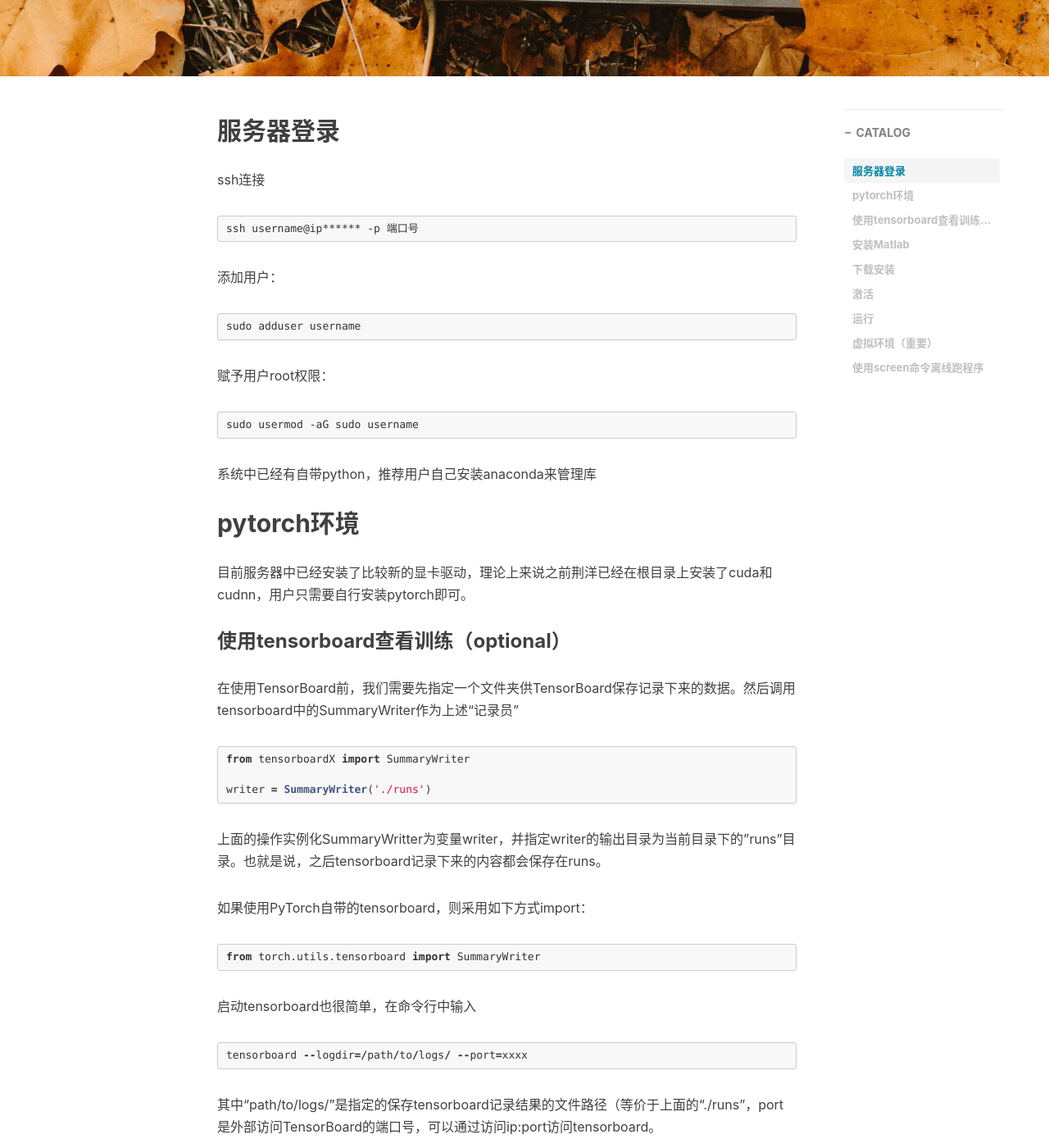
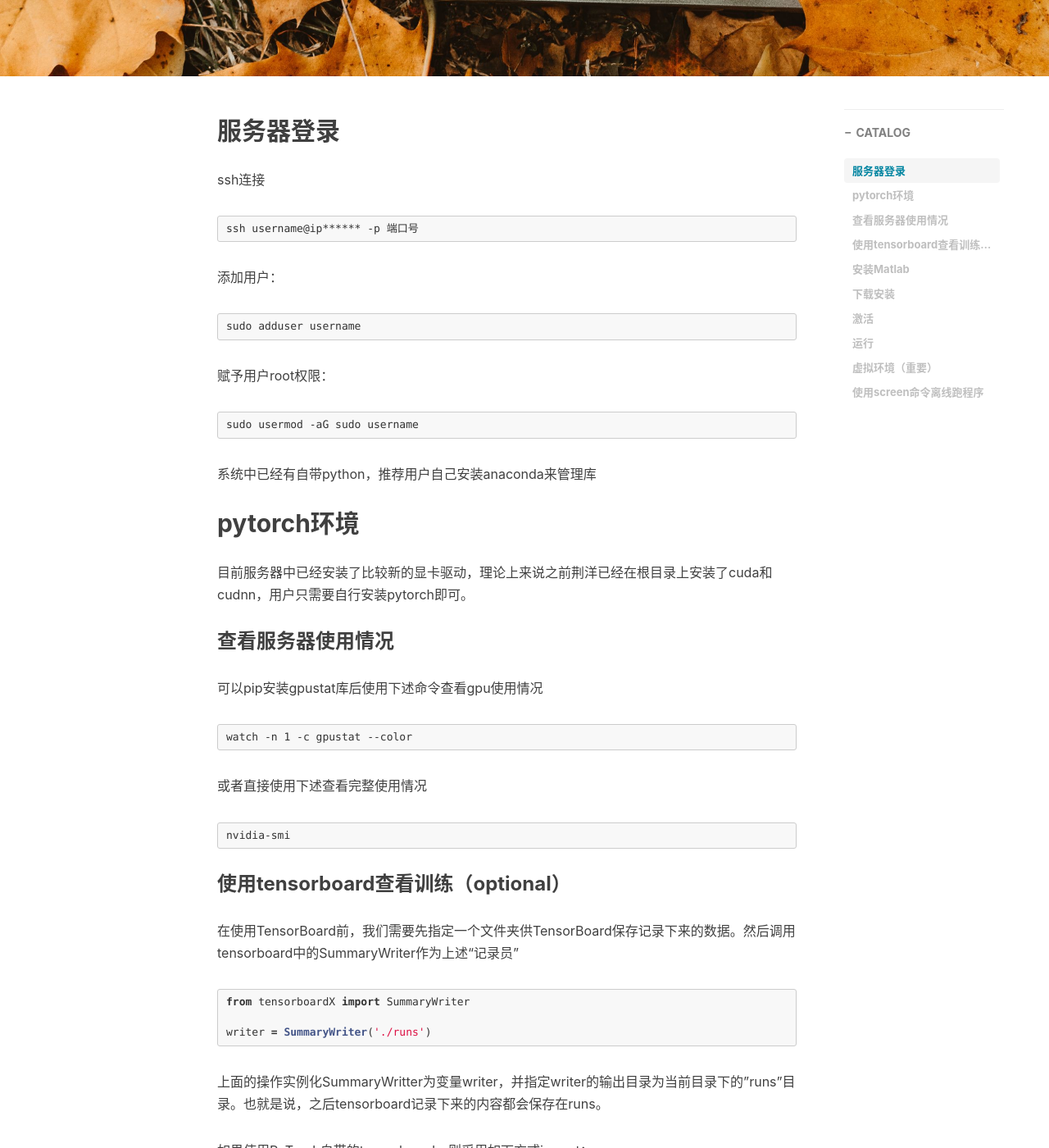
Before and after one commit to sharkjingyang/sharkjingyang.github.io, a Jekyll site: the page built from _posts/2020-12-17-Server Reference.md, in a window 1280 px wide and 1400 px high, scrolled down 452 px. Shown: the whole window at 82% size. Built offline with Jekyll 4.4.1, drawn with Linux system fonts in a browser that asks for light colours; nearby versions of some CDN libraries; comment, search, counter and statistics services are not loaded.

Commit message:
Update 2020-12-17-Server Reference.md

````diff
--- a/_posts/2020-12-17-Server Reference.md
+++ b/_posts/2020-12-17-Server Reference.md
@@ -37,6 +37,20 @@ sudo usermod -aG sudo username
 ## pytorch环境
 
 目前服务器中已经安装了比较新的显卡驱动，理论上来说之前荆洋已经在根目录上安装了cuda和cudnn，用户只需要自行安装pytorch即可。
+
+### 查看服务器使用情况
+
+可以pip安装gpustat库后使用下述命令查看gpu使用情况
+
+```
+watch -n 1 -c gpustat --color
+```
+
+或者直接使用下述查看完整使用情况
+
+```
+nvidia-smi
+```
 
 ### 使用tensorboard查看训练（optional）
 
````
